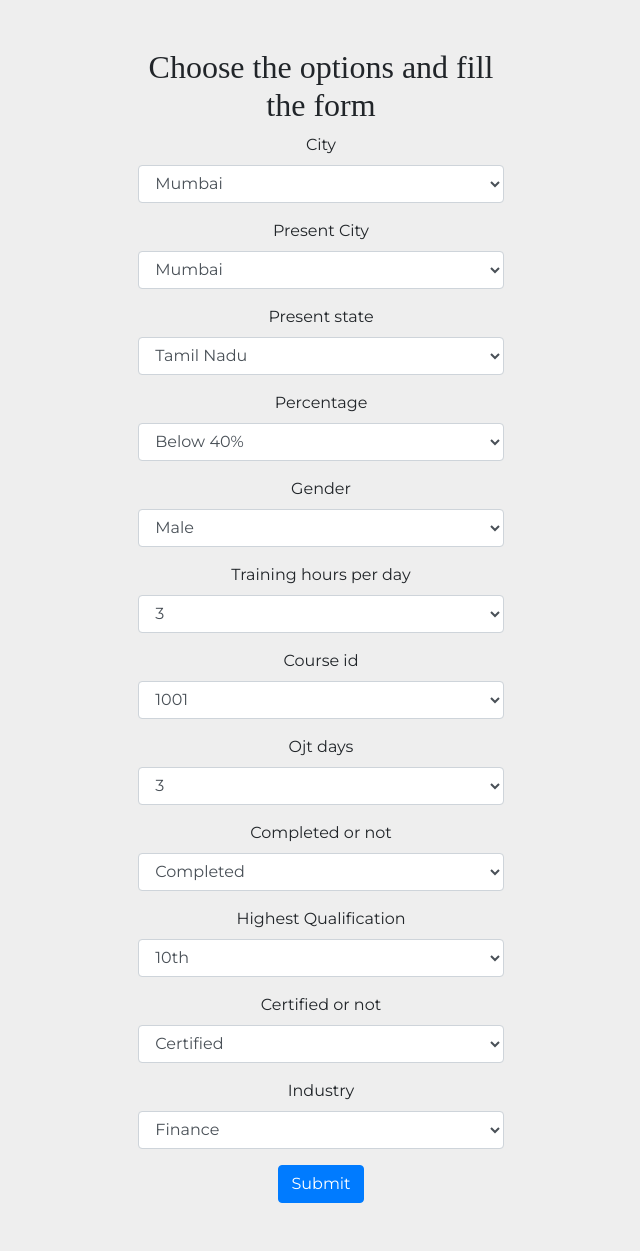
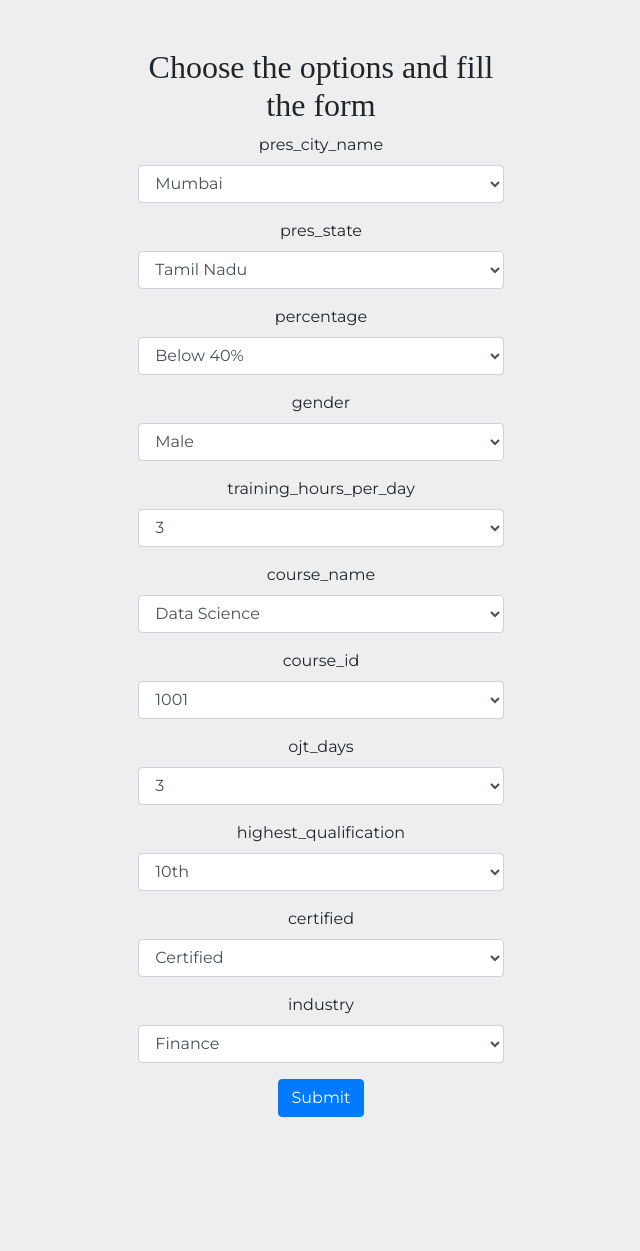
Before and after one commit to Tejaswikoya/MWebsite, a Flask app: page /student/form3 in a window 1280 px wide. Shown: the whole page, without its empty margins (319-959 px from the left). After the commit the page ends 1117 px from the top, so only its background shows below. Run offline with Flask 2, Linux system fonts and the light colour scheme; some libraries are stand-ins or nearby versions.

Commit message:
New form changes

```diff
--- a/templates/form3.html
+++ b/templates/form3.html
@@ -32,10 +32,10 @@
               <div class="row justify-content-center">
                 <div class="col-md-10 col-lg-6 col-xl-5 order-2 order-lg-1">
                     <h2>Choose the options and fill the form</h2>
-                    <form>
+                    <form method="post">
                           <div class="form-group">
-                            <label for="exampleFormControlSelect1">City</label>
-                            <select class="form-control" id="exampleFormControlSelect1">
+                            <label for="pres_city_name">pres_city_name</label>
+                            <select class="form-control" id="exampleFormControlSelect1" name="pres_city_name">
                               <option>Mumbai</option>
                               <option>Bangalore</option>
                               <option>Kolkata</option>
@@ -45,19 +45,8 @@
                           </div>
 
                           <div class="form-group">
-                            <label for="exampleFormControlSelect1">Present City</label>
-                            <select class="form-control" id="exampleFormControlSelect1">
-                              <option>Mumbai</option>
-                              <option>Bangalore</option>
-                              <option>Kolkata</option>
-                              <option>Chennai</option>
-                              <option>Delhi</option>
-                            </select>
-                          </div>
-
-                          <div class="form-group">
-                            <label for="exampleFormControlSelect1">Present state</label>
-                            <select class="form-control" id="exampleFormControlSelect1">
+                            <label for="pres_state">pres_state</label>
+                            <select class="form-control" id="exampleFormControlSelect1" name="pres_state">
                               <option>Tamil Nadu</option>
                               <option>Delhi</option>
                               <option>Maharashtra</option>
@@ -67,8 +56,8 @@
                           </div>
 
                           <div class="form-group">
-                            <label for="exampleFormControlSelect1">Percentage</label>
-                            <select class="form-control" id="exampleFormControlSelect1">
+                            <label for="percentage">percentage</label>
+                            <select class="form-control" id="exampleFormControlSelect1" name="percentage">
                               <option>Below 40%</option>
                               <option>40-60%</option>
                               <option>60-80%</option>
@@ -77,16 +66,16 @@
                           </div>
 
                           <div class="form-group">
-                            <label for="exampleFormControlSelect1">Gender</label>
-                            <select class="form-control" id="exampleFormControlSelect1">
+                            <label for="gender">gender</label>
+                            <select class="form-control" id="exampleFormControlSelect1" name="gender">
                               <option>Male</option>
                               <option>Female</option>
                             </select>
                           </div>
 
                           <div class="form-group">
-                            <label for="exampleFormControlSelect1">Training hours per day</label>
-                            <select class="form-control" id="exampleFormControlSelect1">
+                            <label for="training_hours_per_day">training_hours_per_day</label>
+                            <select class="form-control" id="exampleFormControlSelect1" name="training_hours_per_day">
                               <option>3</option>
                               <option>4</option>
                               <option>5</option>
@@ -94,9 +83,21 @@
                             </select>
                           </div>
 
+
                           <div class="form-group">
-                            <label for="exampleFormControlSelect1">Course id</label>
-                            <select class="form-control" id="exampleFormControlSelect1">
+                            <label for="course_name">course_name</label>
+                            <select class="form-control" id="exampleFormControlSelect1" name="course_name">
+                              <option>Data Science</option>
+                              <option>App Development</option>
+                              <option>Blockchain</option>
+                              <option>Hardware</option>
+                              <option>MERN Stack</option>
+                            </select>
+                          </div>
+
+                          <div class="form-group">
+                            <label for="course_id">course_id</label>
+                            <select class="form-control" id="exampleFormControlSelect1" name="course_id">
                               <option>1001</option>
                               <option>1002</option>
                               <option>1003</option>
@@ -106,8 +107,8 @@
                           </div>
 
                           <div class="form-group">
-                            <label for="exampleFormControlSelect1">Ojt days</label>
-                            <select class="form-control" id="exampleFormControlSelect1">
+                            <label for="ojt_days">ojt_days</label>
+                            <select class="form-control" id="exampleFormControlSelect1" name="ojt_days">
                               <option>3</option>
                               <option>4</option>
                               <option>5</option>
@@ -115,16 +116,8 @@
                           </div>
 
                           <div class="form-group">
-                            <label for="exampleFormControlSelect1">Completed or not</label>
-                            <select class="form-control" id="exampleFormControlSelect1">
-                              <option>Completed</option>
-                              <option>Not Completed</option>
-                            </select>
-                          </div>
-
-                          <div class="form-group">
-                            <label for="exampleFormControlSelect1">Highest Qualification</label>
-                            <select class="form-control" id="exampleFormControlSelect1">
+                            <label for="highest_qualification">highest_qualification</label>
+                            <select class="form-control" id="exampleFormControlSelect1" name="highest_qualification">
                               <option>10th</option>
                               <option>12th</option>
                               <option>Post Graduate</option>
@@ -133,16 +126,16 @@
                           </div>
 
                           <div class="form-group">
-                            <label for="exampleFormControlSelect1">Certified or not</label>
-                            <select class="form-control" id="exampleFormControlSelect1">
+                            <label for="certified">certified</label>
+                            <select class="form-control" id="exampleFormControlSelect1" name="certified">
                               <option>Certified</option>
                               <option>Not Certified</option>
                             </select>
                           </div>
 
                           <div class="form-group">
-                            <label for="exampleFormControlSelect1">Industry</label>
-                            <select class="form-control" id="exampleFormControlSelect1">
+                            <label for="industry">industry</label>
+                            <select class="form-control" id="exampleFormControlSelect1" name="industry">
                               <option>Finance</option>
                               <option>Retail</option>
                               <option>Consulting</option>
```
Also changed, not shown: templates/form1.html (+7 -26 lines), templates/form2.html (+13 -13 lines).
